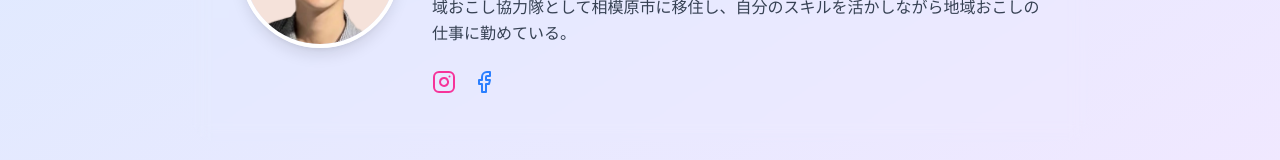
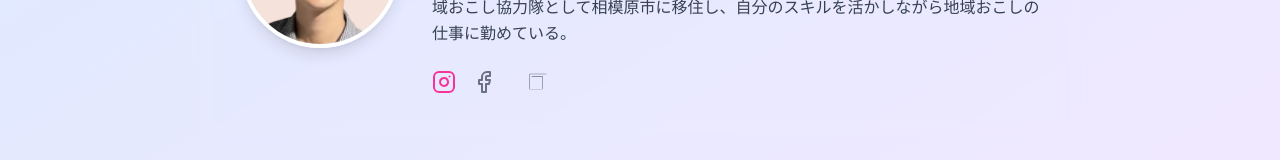
Before and after one commit to KYO-Kobo/AboutMe_RyomaNakajima, a Next.js app: page / in a window 1280 px wide. Shown: the part 432-592 px from the top of the page. Built offline with nearby package versions, Linux system fonts and the light colour scheme.

Commit message:
fix: noteアイコンのリンク先をデジタルのよろづ屋に修正

```diff
--- a/app/page.tsx
+++ b/app/page.tsx
@@ -90,8 +90,13 @@ export default function Component() {
                   <a href="https://www.instagram.com/ryoma_nakajima" className="text-pink-500 hover:text-pink-600 transition-colors">
                     <Instagram className="w-6 h-6" />
                   </a>
-                  <a href="https://www.facebook.com/nakajima.ryoma" className="text-blue-500 hover:text-blue-600 transition-colors">
+                  <a href="https://www.facebook.com/ryoma.nakajima.3" target="_blank" rel="noopener noreferrer" className="text-gray-500 hover:text-blue-700 transition-colors">
                     <Facebook className="w-6 h-6" />
+                  </a>
+                  <a href="https://note.com/digital_yorozu" target="_blank" rel="noopener noreferrer" className="ml-3 text-gray-500 hover:text-green-500 transition-colors" aria-label="note">
+                    <svg xmlns="http://www.w3.org/2000/svg" viewBox="0 0 32 32" className="w-6 h-6" fill="currentColor">
+                      <path d="M29.952 6.016c-.032-.064-.064-.128-.128-.192-.064-.064-.128-.128-.192-.16-.064-.032-.128-.064-.192-.064H7.936c-.224 0-.416.192-.416.416v19.776c0 .224.192.416.416.416h16.064c.224 0 .416-.192.416-.416V9.408c0-.224-.192-.416-.416-.416H10.624c-.224 0-.416-.192-.416-.416s.192-.416.416-.416h13.376c.672 0 1.216.544 1.216 1.216v15.36c0 .672-.544 1.216-1.216 1.216H7.936c-.672 0-1.216-.544-1.216-1.216V6.176c0-.672.544-1.216 1.216-1.216h21.504c.224 0 .416-.192.416-.416 0-.064-.032-.128-.064-.192z"/>
+                    </svg>
                   </a>
                 </div>
               </div>
@@ -365,7 +370,7 @@ export default function Component() {
             <a href="https://www.instagram.com/ryoma_nakajima" className="text-pink-500 hover:text-pink-400 transition-colors">
               <Instagram className="w-6 h-6" />
             </a>
-            <a href="https://www.facebook.com/nakajima.ryoma" className="text-blue-500 hover:text-blue-400 transition-colors">
+            <a href="https://www.facebook.com/ryoma.nakajima.3" target="_blank" rel="noopener noreferrer" className="text-gray-500 hover:text-blue-700 transition-colors">
               <Facebook className="w-6 h-6" />
             </a>
           </div>
```
